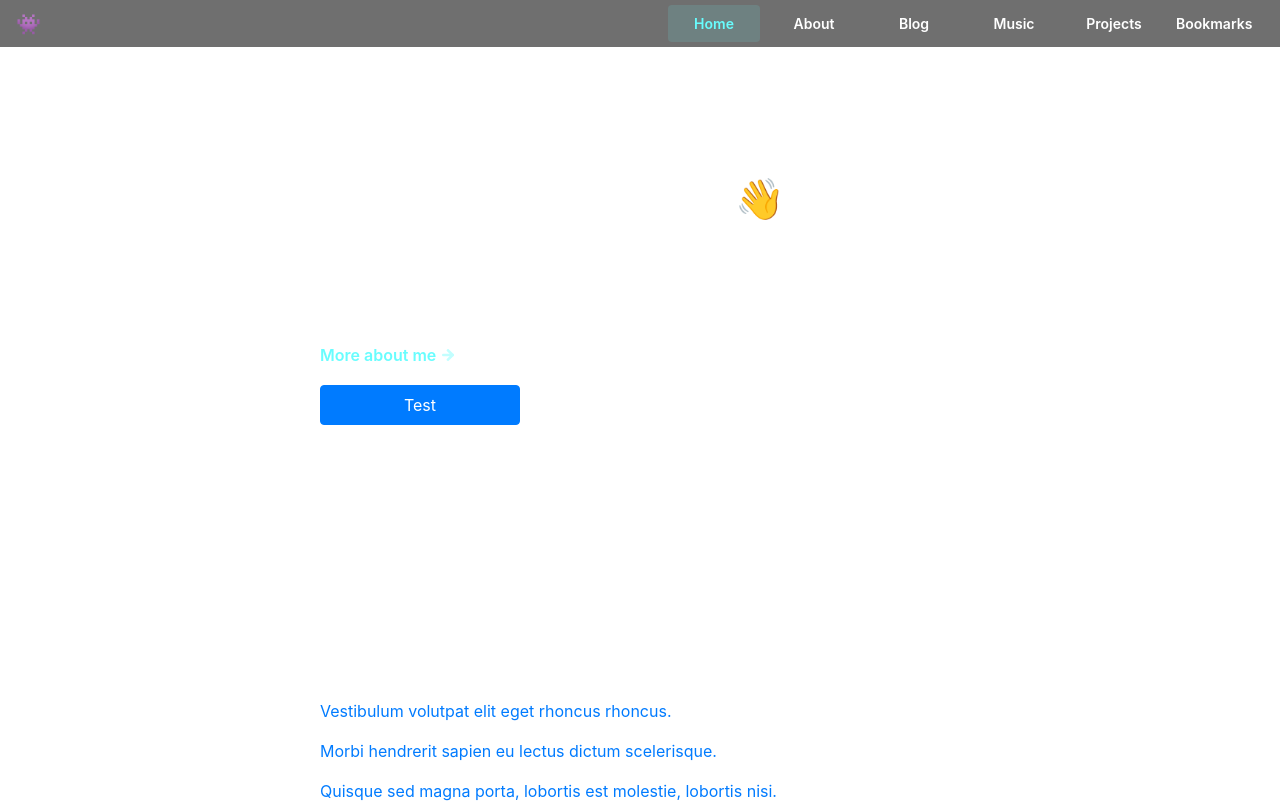
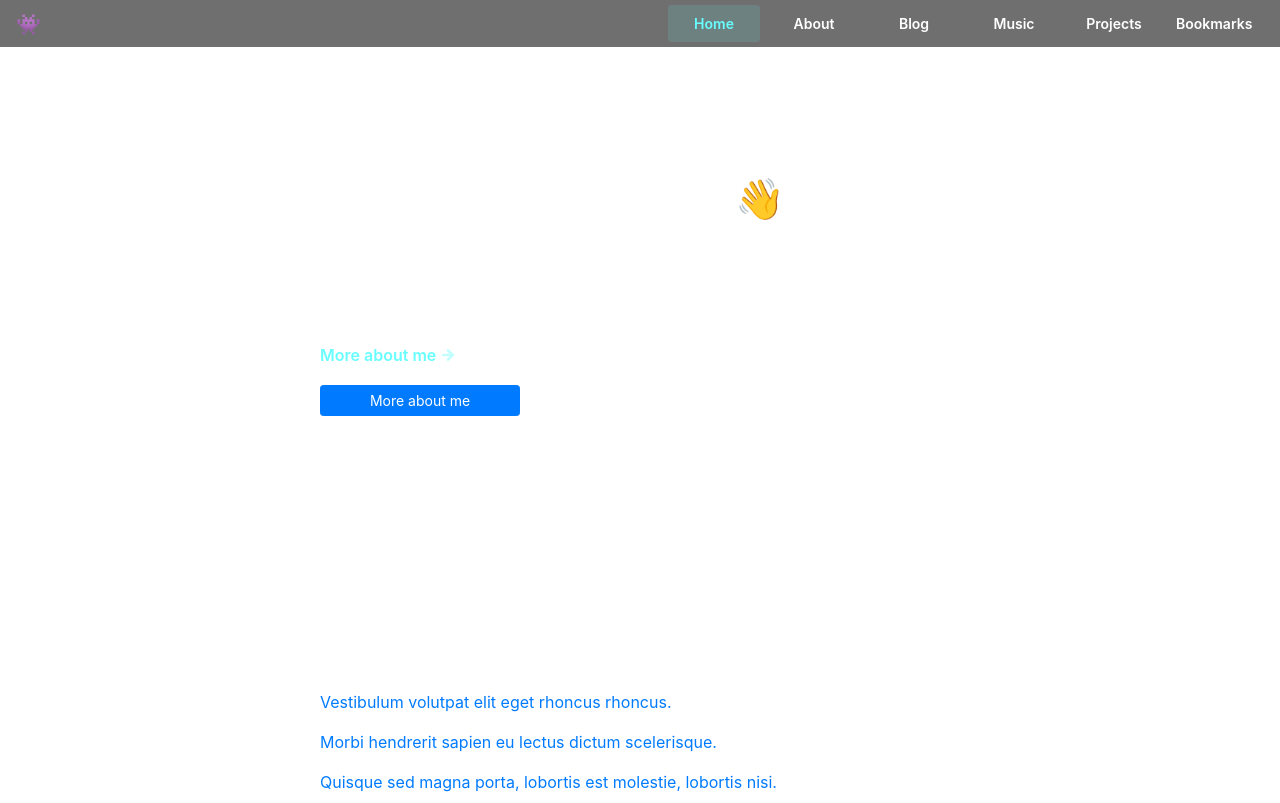
Before and after one commit to ataricoder/www, a Next.js app: page / in a window 1280 px wide. Shown: the top 803 px of the page. Built offline with nearby package versions, Linux system fonts and the light colour scheme; a web font is replaced by a local one.

Commit message:
link on button

```diff
--- a/components/button/button.js
+++ b/components/button/button.js
@@ -3,7 +3,7 @@ import styles from "./button.module.css";
 
 const Button = (props) => (
 	<div>
-		<BootstrapButton className={styles.button}>
+		<BootstrapButton className={styles.button} size="sm" href={props.href}>
 			{props.children}
 		</BootstrapButton>
 	</div>
--- a/components/button/button.module.css
+++ b/components/button/button.module.css
@@ -3,10 +3,10 @@
 	color: #000000;
 	border-color: #ffffff;
 	font-weight: 500;
-	height: 38px;
+	/* height: 38px; */
 	font-size: 16px;
 	min-width: 200px;
-	height: 40px;
+	/* height: 20px; */
 	margin-bottom: 18px;
 }
 
--- a/pages/index.js
+++ b/pages/index.js
@@ -14,7 +14,7 @@ export default function Blog() {
 				opportunities.
 			</p>
 			<Arrow href={"/about"}>More about me</Arrow>
-			<Button>Test</Button>
+			<Button href={"/about"}>More about me</Button>
 			<p>
 				Ut ut ex fermentum, hendrerit dui in, pretium arcu. Fusce arcu
 				quam, tristique eget nulla in, lacinia interdum libero. Quisque
```
